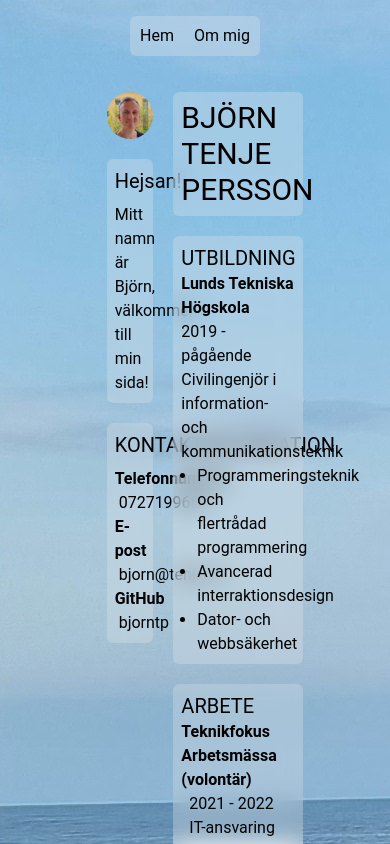
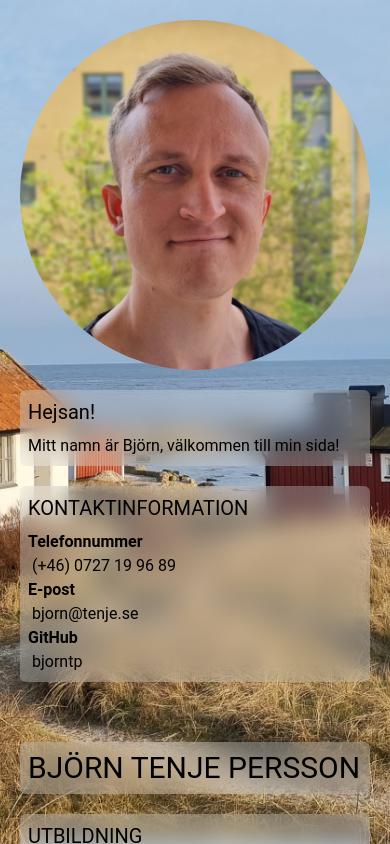
Before and after one commit to bjorntp/bjorntp.github.io, a React (Create React App) app: page /about in a window 390 px wide. Shown: the top 844 px of the page. Built offline with nearby package versions, Linux system fonts and the light colour scheme.

Commit message:
Mobilfix

```diff
--- a/src/App.js
+++ b/src/App.js
@@ -8,11 +8,10 @@ import { BrowserRouter as Router, Route, Routes } from "react-router-dom";
 
 function App() {
   return (
-    <div className="bg-[url('./assets/ahus_cropped.jpg')] w-screen h-screen font-Robot">
-      <Header />
+    <div className="bg-[url('./assets/ahus_cropped.jpg')] bg-fixed bg-no-repeat bg-center w-screen font-Robot bg-cover min-h-screen">
       <Router>
         <Routes>
-          <Route index element={<Home />} />
+          <Route index element={<About />} />
           <Route path="about" element={<About />} />
         </Routes>
       </Router>
--- a/src/pages/About.js
+++ b/src/pages/About.js
@@ -3,32 +3,34 @@ import profil from "../assets/profil_cropped.jpg"
 
 function About() {
   return (
-    <div className='grid grid-cols-9 w-screen'>
-      <div className='col-start-3 col-span-2 m-5 flex flex-col content-between'>
+    <div className='grid md:grid-cols-9 grid-cols-1 w-screen'>
+      <div className='md:col-start-3 md:col-span-2 m-5 flex flex-col content-between'>
         <img src={profil} alt="Björn" className='rounded-full mb-5' />
         <div className='bg-gray-200/30 backdrop-blur-md rounded-md p-2'>
           <h3 className='text-xl mb-2'>Hejsan!</h3>
           <p className=''>Mitt namn är Björn, välkommen till min sida!</p>
         </div>
+
         <div className='bg-gray-200/30 backdrop-blur-md rounded-md mt-5 p-2'>
           <h3 className='text-xl mb-2'>KONTAKTINFORMATION</h3>
           <h4 className='font-bold'>Telefonnummer</h4>
-          <p className='indent-1'>0727199689</p>
+          <p className='indent-1'>(+46) 0727 19 96 89</p>
           <h4 className='font-bold'>E-post</h4>
           <p className='indent-1'><a href="mailto:bjorn@tenje.se">bjorn@tenje.se</a></p>
           <h4 className='font-bold'>GitHub</h4>
           <p className='indent-1'><a href="https://github.com/bjorntp">bjorntp</a></p>
         </div>
       </div>
-      <div className='col-start-5 col-span-3'>
-        <div className='bg-gray-200/30 backdrop-blur-md rounded-md m-5 p-2 mx-auto w-full'>
+
+      <div className='md:col-start-5 md:col-span-3 m-5 flex-col content-between'>
+        <div className='bg-gray-200/30 backdrop-blur-md rounded-md mt-5 p-2'>
           <h2 className='text-3xl'>BJÖRN TENJE PERSSON</h2>
         </div>
         <div className='bg-gray-200/30 backdrop-blur-md rounded-md m-5 p-2 mx-auto w-full'>
           <h2 className='text-xl'>UTBILDNING</h2>
           <h3 className='font-bold'>Lunds Tekniska Högskola</h3>
           <p>2019 - pågående</p>
-          <p>Civilingenjör i information- och kommunikationsteknik</p>
+          <p>Civilingenjör i Information- och kommunikationsteknik</p>
           <ul className='list-disc ml-4'>
             <li>Programmeringsteknik och flertrådad programmering</li>
             <li>Avancerad interraktionsdesign</li>
@@ -53,6 +55,7 @@ function About() {
             <li>Säljare och lagermedarbetare</li>
           </ul>
         </div>
+
         <div className='bg-gray-200/30 backdrop-blur-md rounded-md m-5 p-2 mx-auto w-full'>
           <h2 className='text-xl'>KUNSKAPER</h2>
           <h3 className='font-bold'>Inom IT</h3>
```
